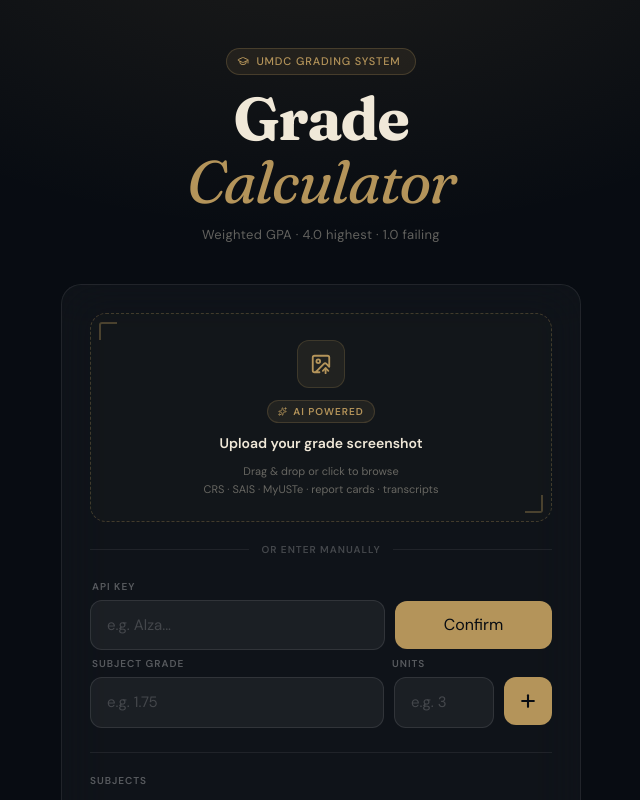
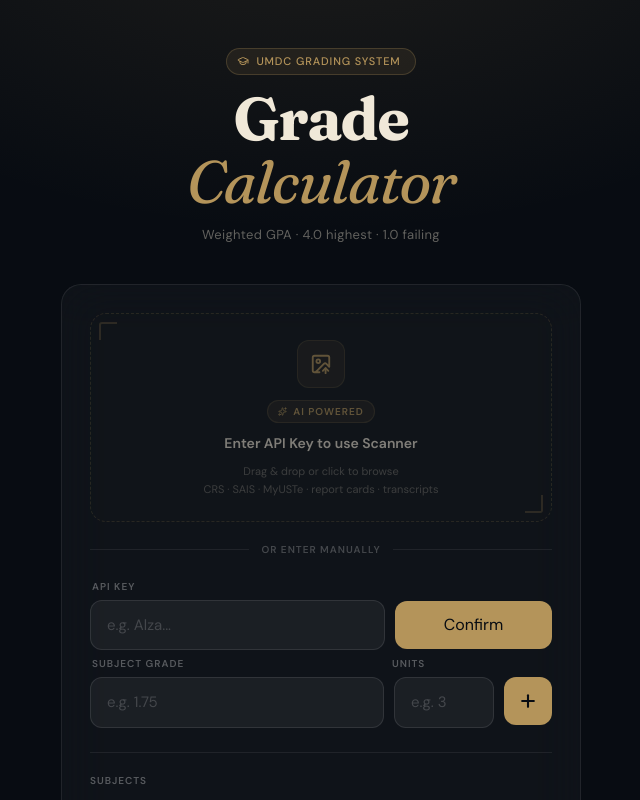
Before and after one commit to jhnryjrz/UMDC_Grade_Calculator, a React (Vite) app: page / in a window 1280 px wide. Shown: the top 800 px of the page, without its empty margins (319-959 px from the left). Built offline with nearby package versions, Linux system fonts and the light colour scheme.

Commit message:
Update: The user cannot upload image if the api key input is blank/no value

```diff
--- a/src/Grade_calculator.tsx
+++ b/src/Grade_calculator.tsx
@@ -308,23 +308,33 @@ Rules:
       <div className="w-full max-w-[520px] bg-white/[0.03] border border-white/[0.08] rounded-[20px] p-7 backdrop-blur-xl">
         {!imagePreview ? (
           <div
-            className={`group relative border-[1.5px] border-dashed rounded-2xl px-5 pt-[26px] pb-[22px] flex flex-col items-center gap-2.5 cursor-pointer transition-all duration-200 mb-5 overflow-hidden bg-gold/[0.025]
-              ${dragOver ? "border-gold/65 bg-gold/7 shadow-[0_0_0_4px_rgba(180,148,90,0.06)]" : "border-gold/30"}
-              hover:border-gold/65 hover:bg-gold/7 hover:shadow-[0_0_0_4px_rgba(180,148,90,0.06)]`}
-            onDragOver={(e) => { e.preventDefault(); setDragOver(true); }}
+            className={`group relative border-[1.5px] border-dashed rounded-2xl px-5 pt-[26px] pb-[22px] flex flex-col items-center gap-2.5 transition-all duration-200 mb-5 overflow-hidden bg-gold/[0.025]
+              ${!apikey ? "opacity-50 cursor-not-allowed" : "cursor-pointer"}
+              ${dragOver && apikey ? "border-gold/65 bg-gold/7 shadow-[0_0_0_4px_rgba(180,148,90,0.06)]" : "border-gold/30"}
+              ${apikey ? "hover:border-gold/65 hover:bg-gold/7 hover:shadow-[0_0_0_4px_rgba(180,148,90,0.06)]" : ""}`}
+            onDragOver={(e) => { e.preventDefault(); if (apikey) setDragOver(true); }}
             onDragLeave={() => setDragOver(false)}
-            onDrop={handleDrop}
+            onDrop={(e) => { if (!apikey) { e.preventDefault(); return; } handleDrop(e); }}
+            onClick={() => {
+              if (!apikey) {
+                setScanStatus({
+                  type: "error",
+                  msg: "Please enter your API Key below first before uploading an image.",
+                });
+              }
+            }}
           >
             {/* Corner decorations */}
-            <div className={`absolute top-2 left-2 w-[18px] h-[18px] border-t-2 border-l-2 rounded-tl-[3px] transition-colors ${dragOver ? "border-gold/80" : "border-gold/35"} group-hover:border-gold/80`} />
-            <div className={`absolute bottom-2 right-2 w-[18px] h-[18px] border-b-2 border-r-2 rounded-br-[3px] transition-colors ${dragOver ? "border-gold/80" : "border-gold/35"} group-hover:border-gold/80`} />
+            <div className={`absolute top-2 left-2 w-[18px] h-[18px] border-t-2 border-l-2 rounded-tl-[3px] transition-colors ${dragOver && apikey ? "border-gold/80" : "border-gold/35"} ${apikey ? "group-hover:border-gold/80" : ""}`} />
+            <div className={`absolute bottom-2 right-2 w-[18px] h-[18px] border-b-2 border-r-2 rounded-br-[3px] transition-colors ${dragOver && apikey ? "border-gold/80" : "border-gold/35"} ${apikey ? "group-hover:border-gold/80" : ""}`} />
 
             <input
               ref={fileInputRef}
               type="file"
               accept="image/*"
-              className="absolute inset-0 opacity-0 cursor-pointer w-full h-full text-[0]"
+              className={`absolute inset-0 opacity-0 w-full h-full text-[0] ${!apikey ? "pointer-events-none" : "cursor-pointer"}`}
               onChange={(e) => handleImageSelect(e.target.files?.[0])}
+              disabled={!apikey}
             />
             <div className="w-12 h-12 rounded-xl bg-gold/10 border border-gold/20 flex items-center justify-center color-gold mb-0.5">
               <ImageUp size={22} className="text-gold" />
@@ -332,7 +342,9 @@ Rules:
             <span className="inline-flex items-center gap-1.5 text-[10px] font-bold tracking-widest uppercase text-gold bg-gold/10 border border-gold/[0.22] rounded-full px-2.5 py-0.75">
               <Sparkles size={9} /> AI Powered
             </span>
-            <span className="text-sm font-semibold text-text-ivory text-center">Upload your grade screenshot</span>
+            <span className="text-sm font-semibold text-text-ivory text-center">
+              {!apikey ? "Enter API Key to use Scanner" : "Upload your grade screenshot"}
+            </span>
             <span className="text-[11px] text-text-muted text-center leading-relaxed">
               Drag & drop or click to browse
               <br />
@@ -353,7 +365,7 @@ Rules:
             <button
               className="w-full bg-gold/10 border-[1.5px] border-gold/35 rounded-[13px] p-[13px_16px] font-dm-sans text-[13px] font-semibold text-gold-light cursor-pointer flex items-center justify-center gap-2 transition-all hover:bg-gold/[0.18] hover:border-gold/65 hover:-translate-y-[1px] hover:shadow-[0_4px_20px_rgba(180,148,90,0.18)] active:translate-y-0 disabled:opacity-40 disabled:cursor-not-allowed"
               onClick={scanImage}
-              disabled={scanning}
+              disabled={scanning || !apikey}
             >
               {scanning ? (
                 <>
```
